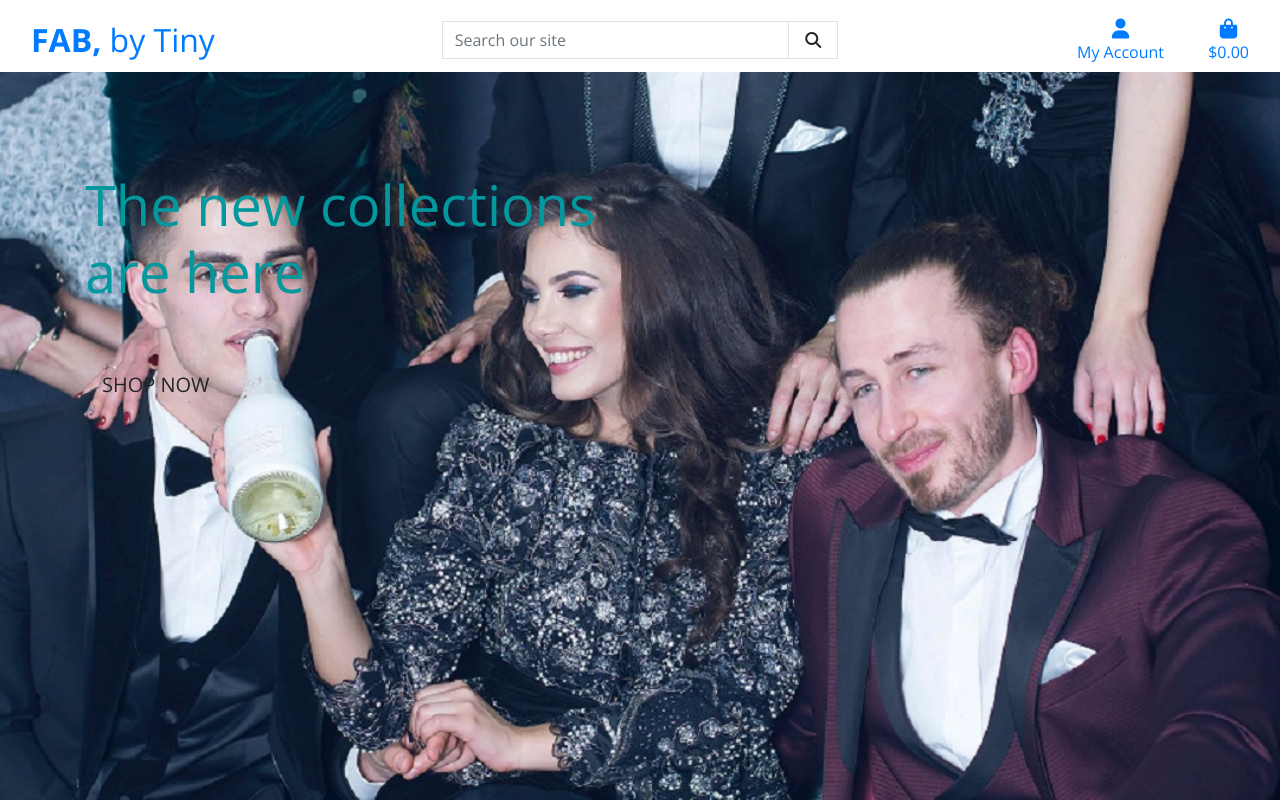
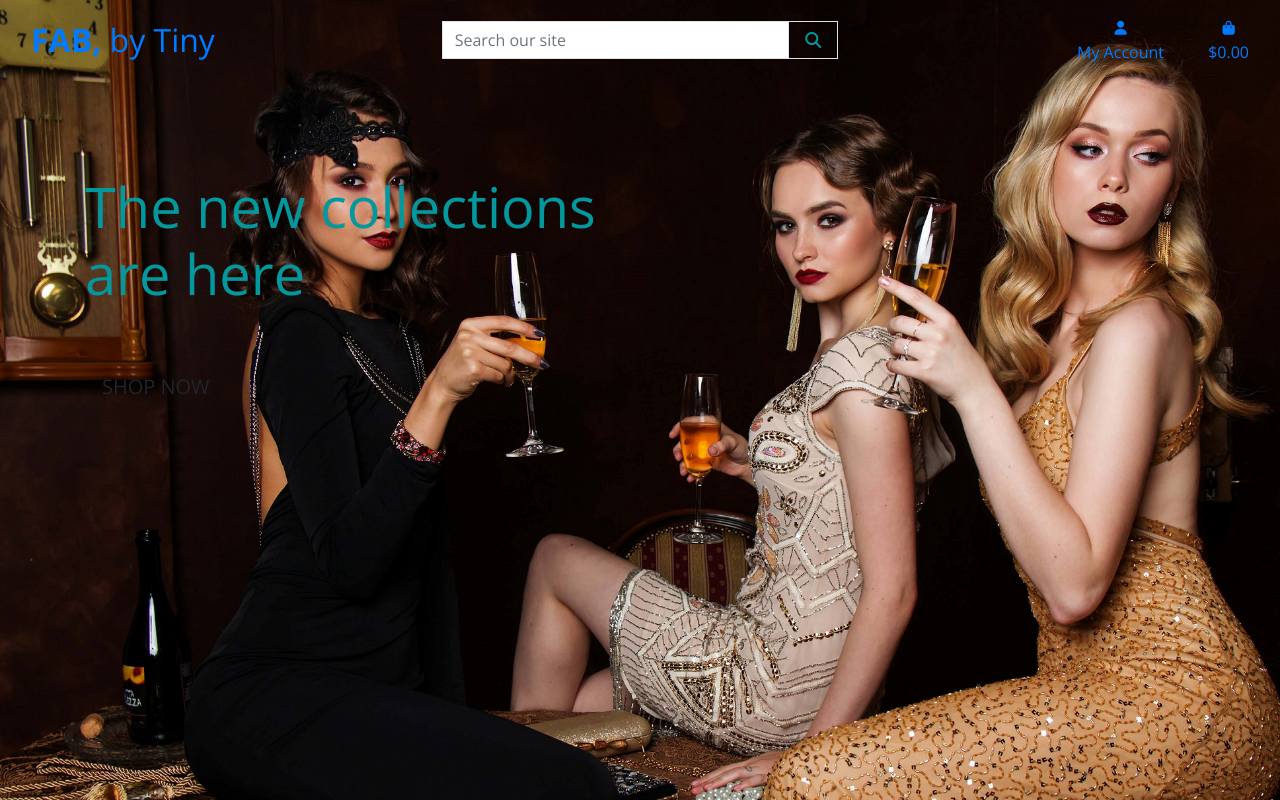
Before and after one commit to roxanahefferon/M4-CI-Fab, a Django app: page / in a window 1280 px wide. Run offline with Django 3.2, Linux system fonts and the light colour scheme; some libraries are stand-ins or nearby versions.

Commit message:
home image and some general css

```diff
--- a/static/css/base.css
+++ b/static/css/base.css
@@ -3,9 +3,12 @@ html {
 }
 
 body {
-    background: url('/media/homeimage.jpg') no-repeat center center fixed;
+    background: url('/media/homepageImage.png');
     background-size: cover;
-    height: calc(100vh - 164px);
+    background-repeat: no-repeat;
+    background-attachment: fixed;
+    background-position: 0% 10%;
+    height: calc(100vh - 160px);
     color: #03989e;
     font-family: 'Open Sans', sans-serif;
 }
@@ -16,6 +19,7 @@ body {
     align-items: center;
     display: inline-flex;
     justify-content: center;
+    color: #03989e;
     height: 1.5rem;
     width: 1.5rem;
 }
--- a/templates/base.html
+++ b/templates/base.html
@@ -35,10 +35,10 @@
   </head>
   <body>
     <header class="container-fluid fixed-top">
-        <div id="topnav" class="row bg-white pt-lg-2 d-none d-lg-flex">
+        <div id="topnav" class="row pt-lg-2 d-none d-lg-flex">
             <div class="col-12 col-lg-4 my-auto py-1 py-lg-0 text-center text-lg-left">
                 <a href="{% url 'home' %}" class="nav-link main-logo-link">
-                    <h2 class="logo-font text-black my-0"><strong>FAB,</strong> by Tiny</h2>
+                    <h2 class="logo-font my-0"><strong>FAB,</strong> by Tiny</h2>
                 </a>
             </div>
             <div class="col-12 col-lg-4 my-auto py-1 py-lg-0">
@@ -60,7 +60,7 @@
                     <li class="list-inline-item dropdown">
                         <a class="text-black nav-link" href="#" id="user-options" data-toggle="dropdown" aria-haspopup="true" aria-expanded="false">
                             <div class="text-center">
-                                <div><i class="fas fa-user fa-lg"></i></div>
+                                <div><i class="fas fa-user fa-sm"></i></div>
                                 <p class="my-0">My Account</p>
                             </div>
                         </a>
@@ -80,7 +80,7 @@
                     <li class="list-inline-item">
                         <a class="{% if grand_total %}text-info font-weight-bold{% else %}text-black{% endif %} nav-link" href="">
                             <div class="text-center">
-                                <div><i class="fas fa-shopping-bag fa-lg"></i></div>
+                                <div><i class="fas fa-shopping-bag fa-sm"></i></div>
                                 <p class="my-0">
                                     {% if grand_total %}
                                         ${{ grand_total|floatformat:2 }}
```
Also changed, not shown: media/homeimage.jpg (deleted), media/homepageImage.png (added).
